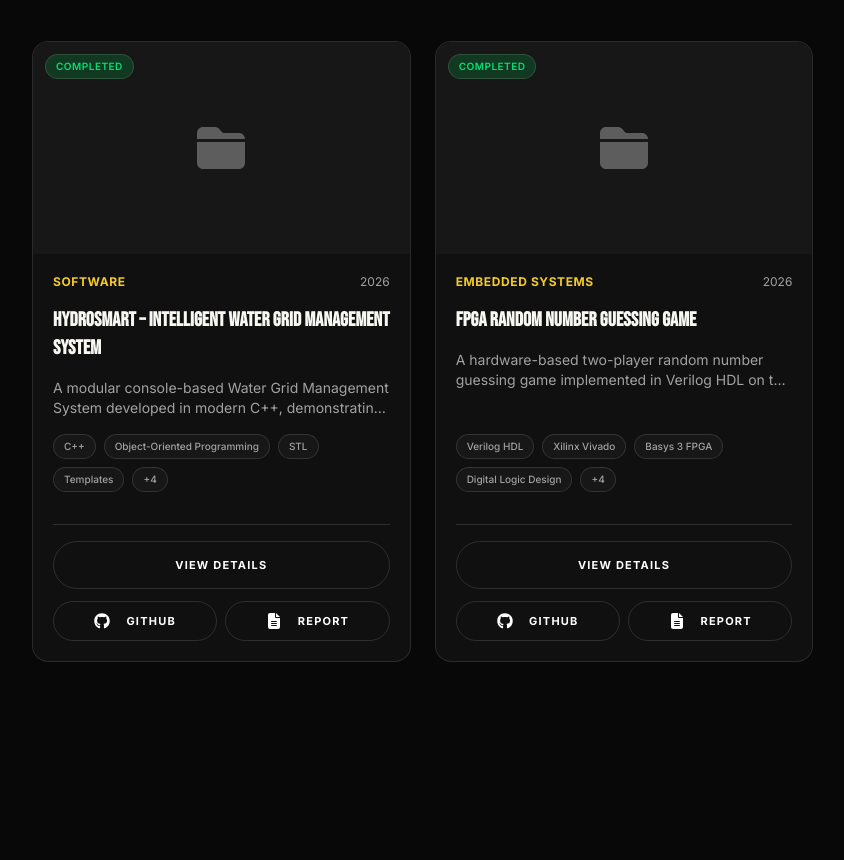
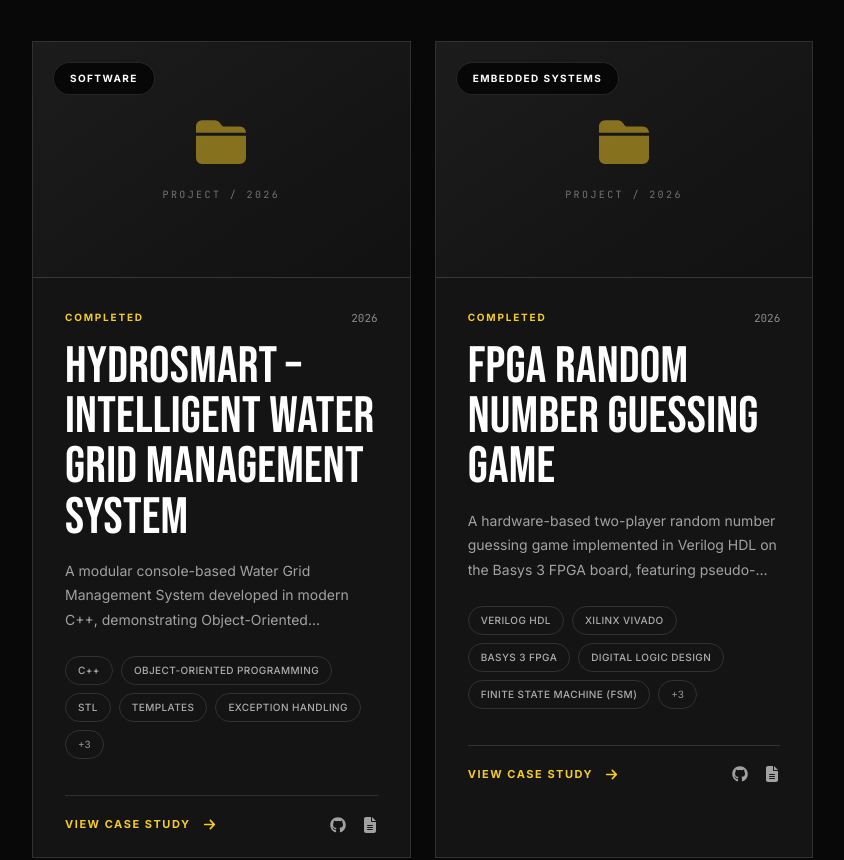
Before and after one commit to Shamiul-Bashar/PORTFOLIO, a Next.js app: page / in a window 1280 px wide. Shown: the part 3440-4300 px from the top of the page, without its empty margins (16-860 px from the left). Built offline with nearby package versions, Linux system fonts and the light colour scheme; no server answers.

Commit message:
design: use bold editorial hierarchy for project-card.tsx

```diff
--- a/src/components/ui/project-card.tsx
+++ b/src/components/ui/project-card.tsx
@@ -1,153 +1,72 @@
+"use client";
+
 import { motion } from "framer-motion";
 import Image from "next/image";
-import { FaGithub, FaFileLines, FaArrowUpRightFromSquare, FaFolderClosed } from "react-icons/fa6";
-import { Project } from "@/types/project";
-import { Button } from "@/components/ui/button";
+import { FaArrowUpRightFromSquare, FaGithub, FaFileLines, FaFolderClosed, FaArrowRight } from "react-icons/fa6";
+import type { Project } from "@/types/project";
 import { cn } from "@/lib/utils";
 
 export interface ProjectCardProps {
   project: Project;
   onOpen(project: Project): void;
+  className?: string;
 }
 
-export function ProjectCard({ project, onOpen }: ProjectCardProps) {
-  const getStatusColor = (status: string) => {
-    switch (status.toLowerCase()) {
-      case "completed":
-        return "bg-green-500/20 text-green-400 border-green-500/30";
-      case "in progress":
-        return "bg-cyan-500/20 text-cyan-400 border-cyan-500/30";
-      default:
-        return "bg-surface text-text-secondary border-border";
-    }
-  };
-
+export function ProjectCard({ project, onOpen, className }: ProjectCardProps) {
   return (
-    <motion.div
-      initial={{ opacity: 0, y: 20 }}
+    <motion.article
+      initial={{ opacity: 0, y: 18 }}
       whileInView={{ opacity: 1, y: 0 }}
-      viewport={{ once: true, margin: "-50px" }}
-      whileHover={{ y: -4, scale: 1.02 }}
-      transition={{ duration: 0.3, ease: "easeOut" }}
-      className="group relative flex flex-col overflow-hidden rounded-2xl glass-surface border border-border transition-shadow duration-300 hover:shadow-[0_0_30px_-5px_rgba(34,211,238,0.15)]"
+      viewport={{ once: true, margin: "-40px" }}
+      transition={{ duration: .6, ease: [0.16,1,.3,1] }}
+      className={cn(
+        "group flex h-full min-w-0 flex-col overflow-hidden border border-white/15 bg-[#141414] transition-colors duration-300 hover:border-accent-cyan/55",
+        className,
+      )}
     >
-      {/* Cover Image Container */}
-      <div className="relative aspect-video w-full overflow-hidden bg-surface">
+      <div className="relative aspect-[16/10] overflow-hidden border-b border-white/10 bg-[#1b1b1b]">
         {project.coverImage ? (
-          <Image
-            src={project.coverImage}
-            alt={project.title}
-            fill
-            sizes="(max-width: 768px) 100vw, (max-width: 1200px) 50vw, 33vw"
-            className="object-cover transition-transform duration-500 group-hover:scale-110"
-          />
+          <Image src={project.coverImage} alt={project.title} fill sizes="(max-width: 768px) 90vw, 560px" draggable={false}
+            className="object-cover transition-transform duration-700 group-hover:scale-[1.045]" />
         ) : (
-          <div className="flex h-full w-full items-center justify-center bg-surface transition-transform duration-500 group-hover:scale-110">
-            <FaFolderClosed className="h-12 w-12 text-text-secondary opacity-50" />
+          <div className="absolute inset-0 flex flex-col items-center justify-center gap-5 bg-[linear-gradient(145deg,#1c1c1c,#111111)]">
+            <FaFolderClosed size={50} className="text-accent-cyan/50" aria-hidden="true" />
+            <span className="font-mono text-[10px] tracking-[.24em] uppercase text-white/40">PROJECT / {project.year}</span>
           </div>
         )}
-
-        {/* Status Badge */}
-        <div
-          className={cn(
-            "absolute left-3 top-3 rounded-full border px-2.5 py-1 text-[10px] font-semibold uppercase tracking-wider backdrop-blur-md",
-            getStatusColor(project.status)
-          )}
-        >
-          {project.status}
-        </div>
+        <span className="absolute top-5 left-5 rounded-full border border-white/25 bg-black/70 px-4 py-2 text-[10px] font-bold tracking-[.14em] text-white uppercase backdrop-blur-sm">
+          {project.category}
+        </span>
       </div>
 
-      {/* Content Container */}
-      <div className="flex flex-grow flex-col gap-4 p-5">
-        <div className="flex items-center justify-between">
-          <span className="text-xs font-bold uppercase tracking-wider text-accent-cyan">
-            {project.category}
-          </span>
-          <span className="text-xs text-text-secondary">{project.year}</span>
+      <div className="flex flex-1 flex-col px-6 pt-7 pb-6 sm:px-8 sm:pt-8">
+        <div className="flex items-center justify-between gap-4">
+          <p className="text-[10px] font-bold tracking-[.18em] uppercase text-accent-cyan">{project.status}</p>
+          <span className="font-mono text-[11px] text-white/50">{project.year}</span>
         </div>
-
-        <h3 className="text-xl font-bold text-text-primary transition-colors group-hover:text-accent-cyan">
+        <h3 className="mt-4 font-heading text-[clamp(2rem,4vw,3.5rem)] leading-[.98] uppercase text-white transition-colors group-hover:text-accent-cyan">
           {project.title}
         </h3>
-
-        <p className="line-clamp-2 text-sm text-text-secondary">
-          {project.shortDescription}
-        </p>
-
-        {/* Technologies */}
-        <div className="mt-auto flex flex-wrap gap-2">
-          {project.technologies.slice(0, 4).map((tech) => (
-            <span
-              key={tech}
-              className="rounded-full bg-surface border border-border px-2.5 py-1 text-[10px] font-medium text-text-secondary transition-colors"
-            >
-              {tech}
-            </span>
+        <p className="mt-4 line-clamp-3 min-h-[58px] text-[13px] leading-[1.75] text-text-secondary sm:text-sm">{project.shortDescription}</p>
+        <div className="mt-6 flex flex-wrap gap-2">
+          {project.technologies.slice(0,5).map((tech) => (
+            <span key={tech} className="rounded-full border border-white/15 px-3 py-1.5 text-[10px] font-medium uppercase tracking-[.04em] text-white/65">{tech}</span>
           ))}
-          {project.technologies.length > 4 && (
-            <span className="rounded-full bg-surface border border-border px-2.5 py-1 text-[10px] font-medium text-text-secondary">
-              +{project.technologies.length - 4}
-            </span>
+          {project.technologies.length > 5 && (
+            <span className="rounded-full border border-white/15 px-3 py-1.5 text-[10px] text-white/55">+{project.technologies.length-5}</span>
           )}
         </div>
-
-        {/* Footer / Actions */}
-        <div className="mt-4 flex flex-col gap-3 border-t border-border pt-4">
-          <Button
-            onClick={() => onOpen(project)}
-            variant="outline"
-            className="w-full transition-all group-hover:border-accent-cyan group-hover:text-accent-cyan"
-          >
-            View Details
-          </Button>
-
-          <div className="flex flex-wrap gap-2">
-            {project.githubUrl && (
-              <a
-                href={project.githubUrl}
-                target="_blank"
-                rel="noopener noreferrer"
-                title="View Source Code"
-                className="flex-1"
-              >
-                <Button variant="outline" size="sm" className="w-full">
-                  <FaGithub className="mr-2 h-4 w-4" />
-                  GitHub
-                </Button>
-              </a>
-            )}
-            {project.reportUrl && (
-              <a
-                href={project.reportUrl}
-                target="_blank"
-                rel="noopener noreferrer"
-                title="View Project Report"
-                className="flex-1"
-              >
-                <Button variant="outline" size="sm" className="w-full">
-                  <FaFileLines className="mr-2 h-4 w-4" />
-                  Report
-                </Button>
-              </a>
-            )}
-            {project.liveDemoUrl && (
-              <a
-                href={project.liveDemoUrl}
-                target="_blank"
-                rel="noopener noreferrer"
-                title="View Live Demo"
-                className="flex-1"
-              >
-                <Button variant="outline" size="sm" className="w-full">
-                  <FaArrowUpRightFromSquare className="mr-2 h-4 w-4" />
-                  Live Demo
-                </Button>
-              </a>
-            )}
+        <div className="mt-auto flex flex-wrap items-center justify-between gap-4 border-t border-white/15 pt-5 sm:mt-9">
+          <button type="button" onClick={() => onOpen(project)} className="group/action inline-flex items-center gap-3 text-[11px] font-bold tracking-[.14em] uppercase text-accent-cyan transition-colors hover:text-white">
+            VIEW CASE STUDY <FaArrowRight className="transition-transform group-hover/action:translate-x-1" size={13} aria-hidden="true" />
+          </button>
+          <div className="flex items-center gap-4 text-white/60">
+            {project.githubUrl && <a href={project.githubUrl} target="_blank" rel="noopener noreferrer" aria-label={`GitHub: ${project.title}`} className="hover:text-accent-cyan"><FaGithub size={16} /></a>}
+            {project.reportUrl && <a href={project.reportUrl} target="_blank" rel="noopener noreferrer" aria-label={`Report: ${project.title}`} className="hover:text-accent-cyan"><FaFileLines size={16} /></a>}
+            {project.liveDemoUrl && <a href={project.liveDemoUrl} target="_blank" rel="noopener noreferrer" aria-label={`Live demo: ${project.title}`} className="hover:text-accent-cyan"><FaArrowUpRightFromSquare size={15} /></a>}
           </div>
         </div>
       </div>
-    </motion.div>
+    </motion.article>
   );
 }
```
